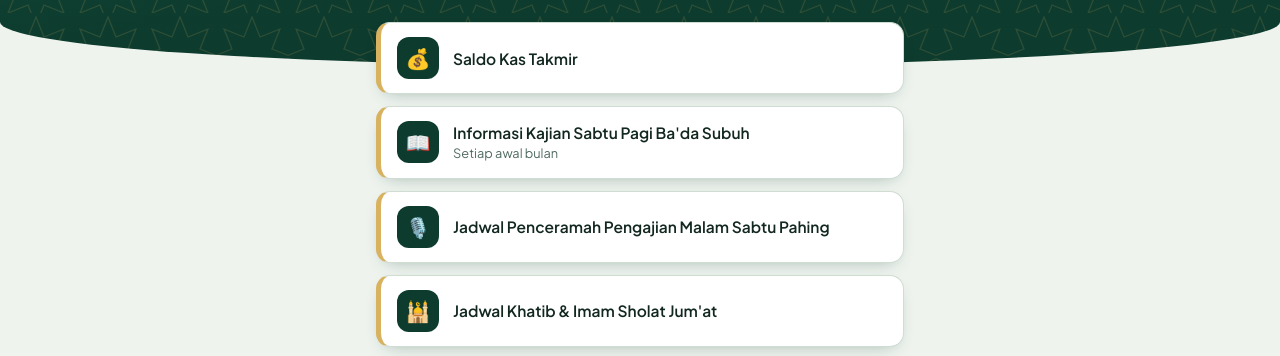
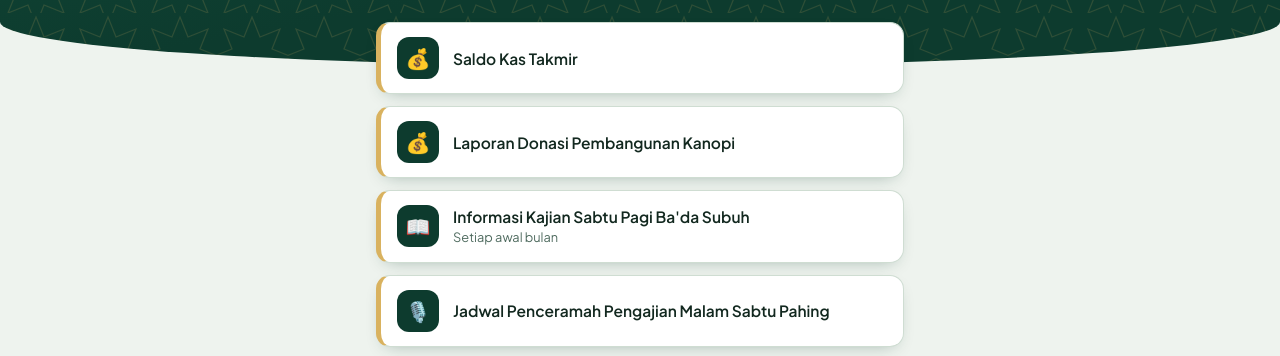
Before and after one commit to annuurkotagede/annuurkotagede.github.io, a plain HTML site: page index.html in a window 1280 px wide. Shown: the part 419-775 px from the top of the page. Drawn offline with Linux system fonts and the light colour scheme.

Commit message:
Update index.html (11)

```diff
--- a/index.html
+++ b/index.html
@@ -29,6 +29,7 @@
   <!-- GANTI href="#" dengan link Google Sheet / Drive / Linktree masing-masing -->
   <ul class="menu">
     <li><a class="btn" href="https://annuurkotagede.github.io/saldo-kas/" target="_blank" rel="noopener noreferrer"><span class="ico">💰</span><span class="t">Saldo Kas Takmir</span></a></li>
+    <li><a class="btn" href="http://masjidannuurkotagede.my.id/donasi-kanopi/" target="_blank" rel="noopener noreferrer"><span class="ico">💰</span><span class="t">Laporan Donasi Pembangunan Kanopi </span></a></li>
     <li><a class="btn" href="https://annuurkotagede.github.io/kajian-sabtu/" target="_blank" rel="noopener noreferrer"><span class="ico">📖</span><span class="t">Informasi Kajian Sabtu Pagi Ba'da Subuh<small>Setiap awal bulan</small></span></a></li>
     <li><a class="btn" href="https://masjidannuurkotagede.my.id/kajian-sabtu-pahing/"
     target="_blank" rel="noopener noreferrer"><span class="ico">🎙️</span><span class="t">Jadwal Penceramah Pengajian Malam Sabtu Pahing</span></a></li>
```
